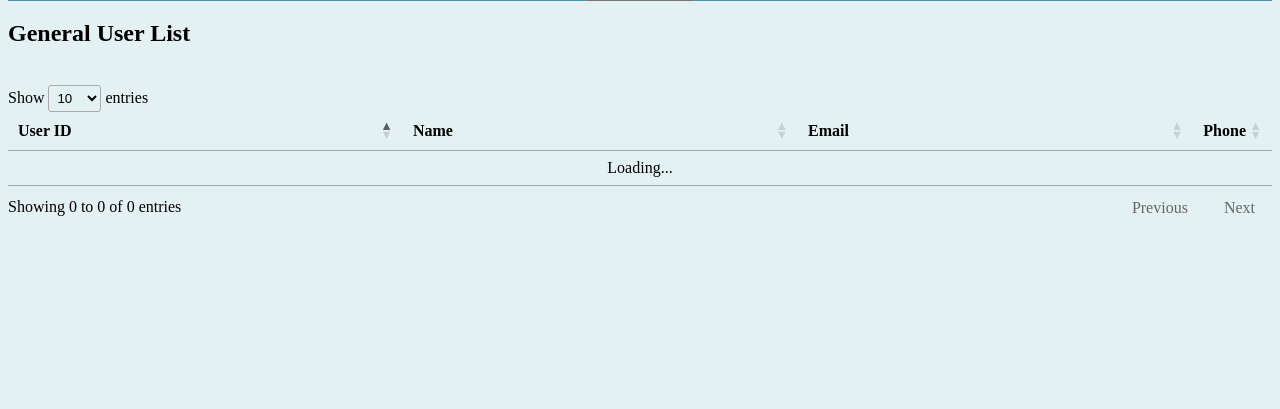
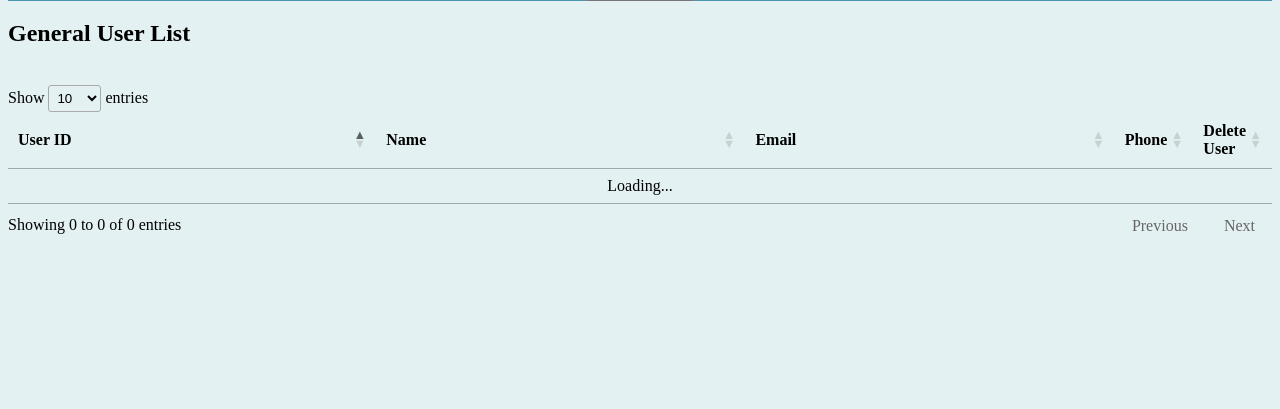
Before and after one commit to ihasidul/Content-Rating-System, a PHP site: template app/views/Admin/AdminView.php in a window 1280 px wide. Shown: the part 263-672 px from the top of the page. Run offline with PHP 8.4, Linux system fonts and the light colour scheme; the template is opened without the code that fills it, so the values that code supplies are empty; the visitor is signed in with stand-in values (Sample User, id 1); some libraries are stand-ins or nearby versions.

Commit message:
added delete button to the user table

```diff
--- a/app/views/Admin/AdminView.php
+++ b/app/views/Admin/AdminView.php
@@ -122,6 +122,7 @@
                                 <th>Name</th>
                                 <th>Email</th>
                                 <th>Phone</th>
+                                <th>Delete User</th>
 
                             </tr>
                         </thead>
@@ -213,7 +214,7 @@
                                 <th>User Rating</th>
                                 <th>Critic Rating</th>
                                 <th>Link</th>
-                                <th>Delete</th>
+                                <th>Delete Content</th>
                                 <!-- Have not done the json part -->
                             </tr>
                         </thead>
@@ -244,15 +245,10 @@
         "autoWidth": false,
         "columnDefs": [{
                 "width": "32%",
-                "targets": [0, 1, 2, 3],
-                "data": null,
-                "defaultContent": "<button>Click!</button>"
+                "targets": [0, 1, 2, 3, 4],
+
             },
-            {
-                "targets": -1,
-                "data": null,
-                "defaultContent": "<button>Click!</button>"
-            },
+
         ],
 
 
@@ -267,6 +263,10 @@
             },
             {
                 "data": "Phone"
+            },
+            {
+                "data": null,
+                "defaultContent": `<button  type="button" class="btn btn-danger">Delete</button>`
             },
         ],
     }, );
@@ -396,10 +396,33 @@
         // table.search(this.value).draw();
     });
 
+    //this is for button action on General user table
+    $('#general_user_table tbody').on('click', 'button', function() {
+        var data = tableGU.row(this).data();
+        console.log(data);
+        if (data === undefined) {
+            data = tableGU.row($(this).parents('tr')).data();
+        }
+        console.log(data);
+        var userId = data["User ID"];
 
-    //this is for button action
+        $.ajax({
+            url: "deleteContentFormUserTable/" + userId,
+            success: function(result) {
+                console.log(result);
+                alert("User" + contentId + " is deleted");
+                location = location;
+            }
+
+        });
+
+        console.log(data);
+    });
+
+    //this is for button action on content table
     $('#content_table tbody').on('click', 'button', function() {
         var data = tableContent.row(this).data();
+        console.log(data);
         if (data === undefined) {
             data = tableContent.row($(this).parents('tr')).data();
         }
```
